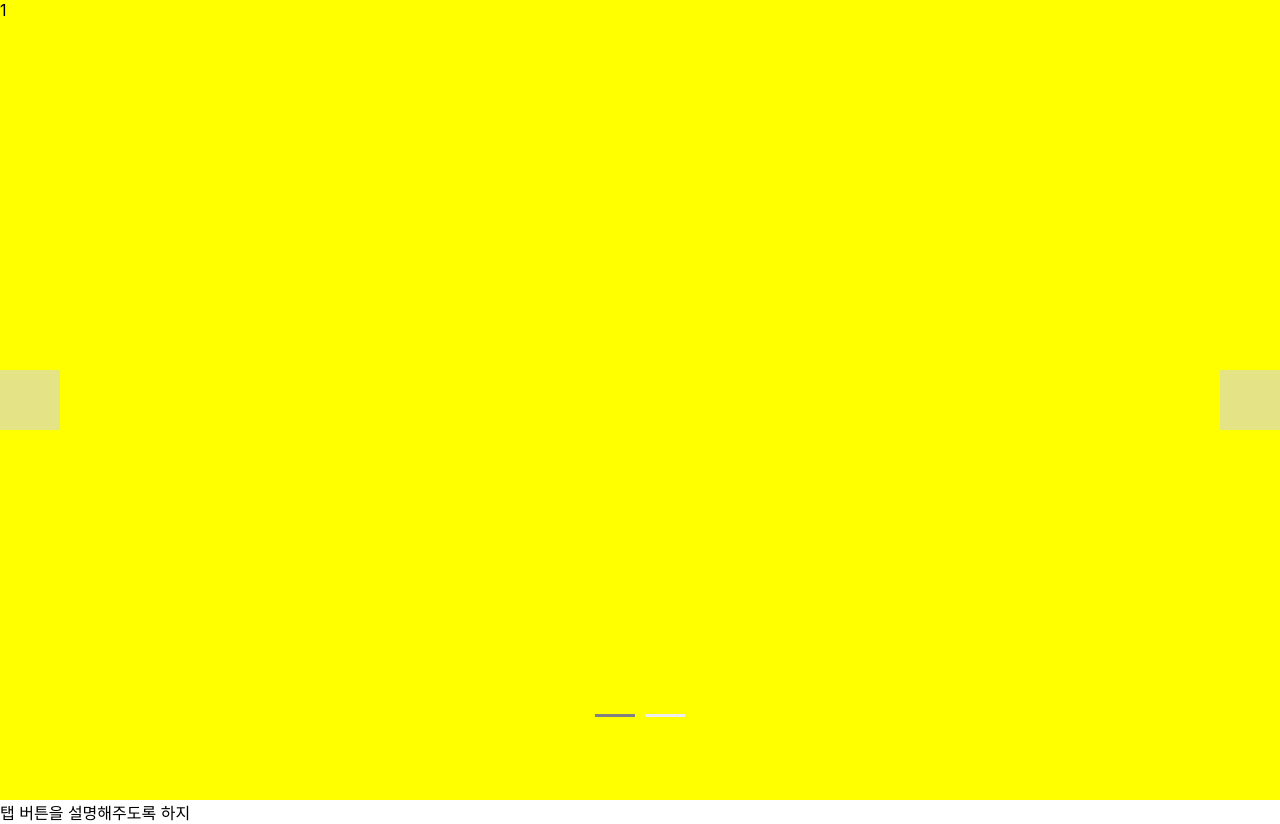
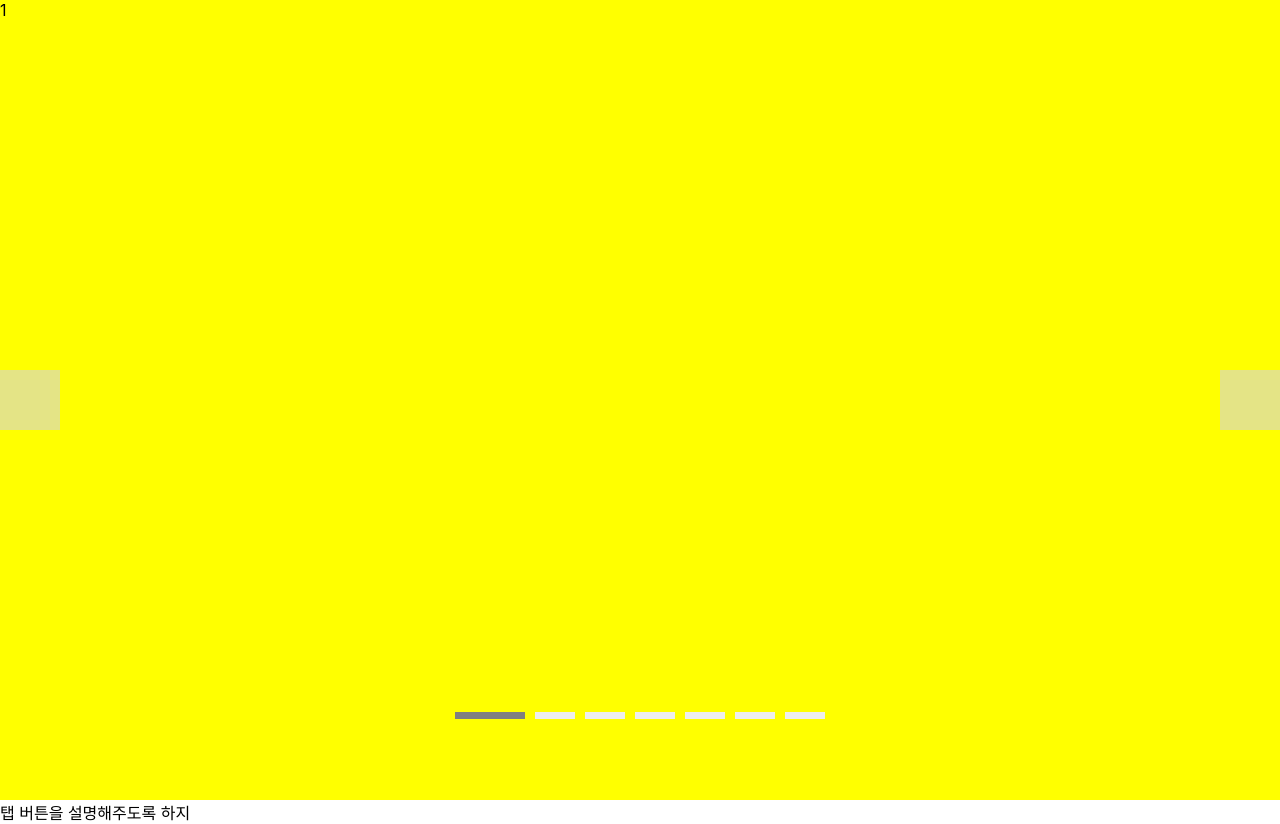
Before and after one commit to thdrudtp15/WebStandard, a React (Create React App) app in the folder web/: page / in a window 1280 px wide. Built offline with nearby package versions, Linux system fonts and the light colour scheme; some icons are missing.

Commit message:
style : 다이렉트 버튼 스타일 추가

```diff
--- a/web/src/components/ImgSlide.tsx
+++ b/web/src/components/ImgSlide.tsx
@@ -10,7 +10,7 @@ function Banner() {
     //자동으로 다이렉트 버튼과 슬라이드박스의 크기가 늘어납니다.
     //조금 더 간편한 이미지 유지보수를 위해 해당 방법으로 제작했습니다.
     //==============================
-    let [imgArr,setImgArr] = useState([1,2]);
+    let [imgArr,setImgArr] = useState([1,2,3,4,5,6,7]);
     let [nowPage, setNowPage]  = useState(0);
 
     useEffect(()=>{
--- a/web/src/css/ImgSlide.css
+++ b/web/src/css/ImgSlide.css
@@ -74,13 +74,15 @@
 
 
 .slider-directBtn{
-    height: 3px;
+    height: 7px;
     width: 40px;
     display: inline-block;
     margin:  0 5px;
     background: #eee;
     cursor: pointer;
+    transition: all 0.7s;
 }
 .directBtn-select {
+    width: 70px;
     background: gray;
 }
```
